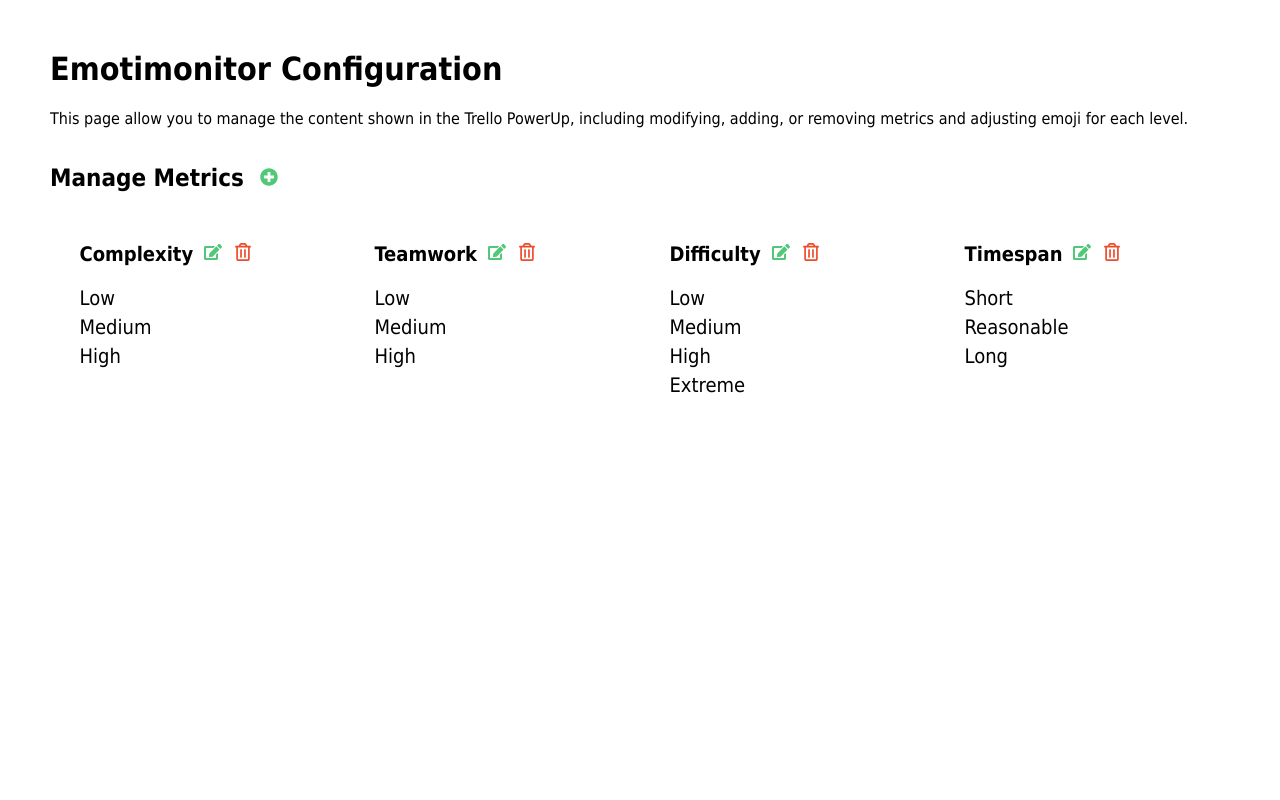
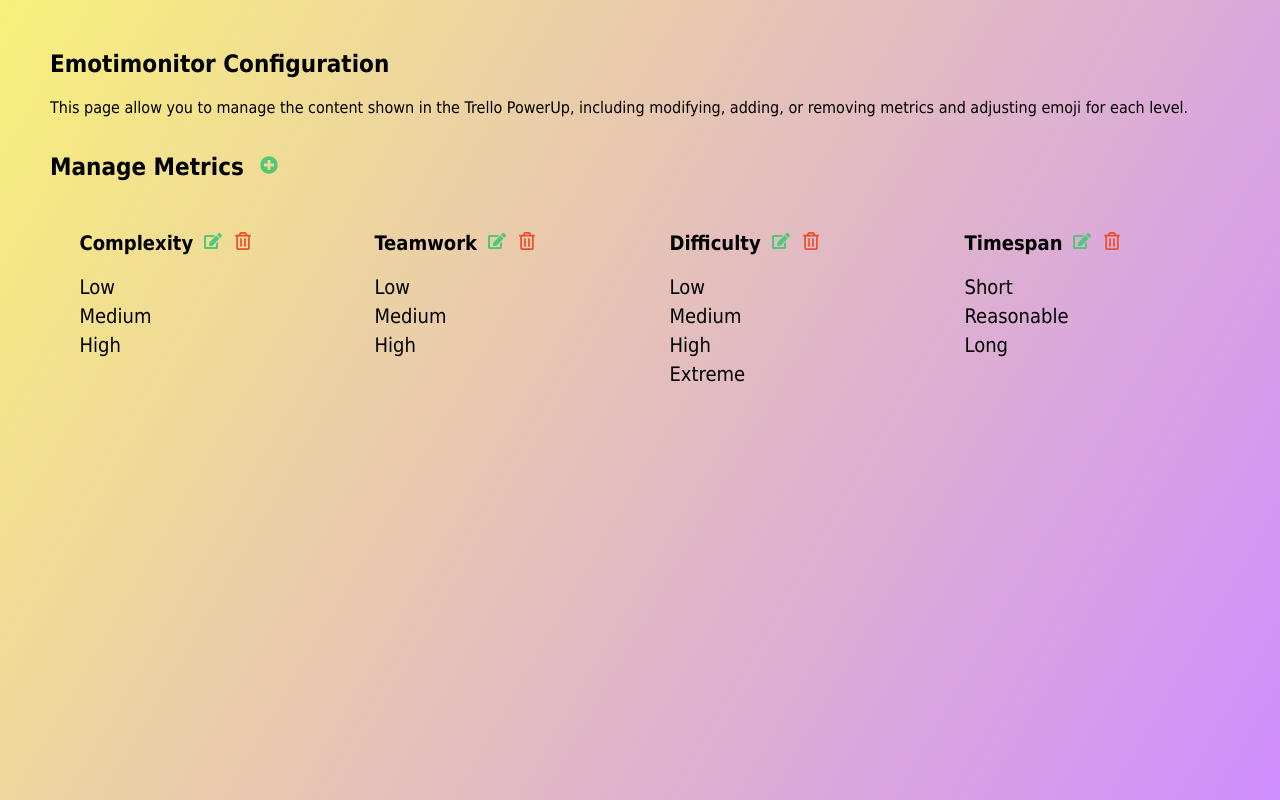
Before and after one commit to sttanminh/emotionmonitor-dashboard, a Next.js app: page /config in a window 1280 px wide. Built offline with nearby package versions, Linux system fonts and the light colour scheme.

Commit message:
add a background

```diff
--- a/components/global.css
+++ b/components/global.css
@@ -31,7 +31,23 @@ button:hover {
   cursor: pointer;
 }
 
-/* Only allow 5 metric per row */
 .metric-container > * {
-  flex-basis: calc(20%);
+  flex-basis: calc(20%); /* Only allow 5 metric per row */
 }
+
+.background::after {
+  content: "";
+  position: absolute;
+  top: 0;
+  left: 0;
+  width: 100%;
+  height: 100%;
+  background-image: linear-gradient(120deg, #f6ea41, #bb5dff);
+  opacity: 0.7;
+  z-index: 1;
+}
+
+.background > * {
+  position: relative;
+  z-index: 2;
+}
--- a/pages/config.tsx
+++ b/pages/config.tsx
@@ -149,6 +149,7 @@ const ConfigurationPage = () => {
 
     return (
         <div className="body-config">
+            <section className='background'>
                 <h1>Emotimonitor Configuration</h1>
                 <p>This page allow you to manage the content shown in the Trello PowerUp, including modifying, adding, or removing metrics and adjusting emoji for each level.</p>
                 <div className="header-container">
@@ -161,7 +162,7 @@ const ConfigurationPage = () => {
                     {
                         // for each element in the metrics array we add a MetricsSetting component using map()
                         projectData.metrics.map((metric, index) => (
-                        // metric is the current element of the projectData.metrics array, index is the index of the current element in the projectData.metrics array
+                            // metric is the current element of the projec tData.metrics array, index is the index of the current element in the projectData.metrics array
                             <MetricsSetting
                                 key={index}
                                 index={index}
@@ -169,10 +170,11 @@ const ConfigurationPage = () => {
                                 onDeleteButtonClick={() => deleteMetric(index)}
                                 onAddLevelButtonClick={() => addLevel(index)}
                                 // deleteLevel takes 2 arg, one of which need to be passed from the component hence: (levelIndex: number)
-                            onDeleteLevelButtonClick={(levelIndex: number) => deleteLevel(index, levelIndex)}/>
+                                onDeleteLevelButtonClick={(levelIndex: number) => deleteLevel(index, levelIndex)} />
                         ))
                     }
                 </div>
+            </section>
         </div>
     );
 
```
Lines whose indentation alone changed are shown as unchanged.
